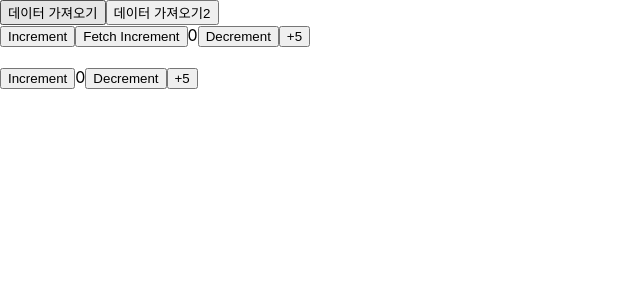
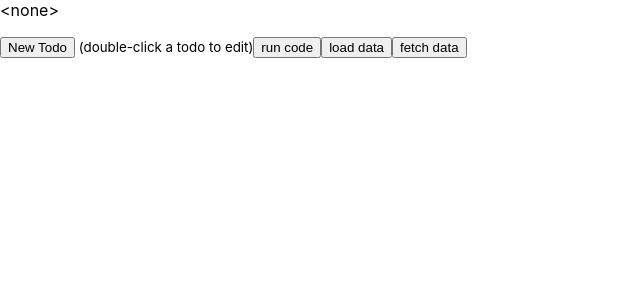
Before and after one commit to woo-ki/react6-mocking, a React (Create React App) app: page / in a window 1280 px wide. Shown: the top 300 px of the page, without its empty margins (0-640 px from the left). Built offline with nearby package versions, Linux system fonts and the light colour scheme.

Commit message:
mobx 라이브러리

```diff
--- a/package.json
+++ b/package.json
@@ -8,6 +8,8 @@
     "@testing-library/react": "^13.4.0",
     "@testing-library/user-event": "^13.5.0",
     "axios": "^0.27.2",
+    "mobx": "^6.6.2",
+    "mobx-react": "^7.5.3",
     "react": "^18.2.0",
     "react-dom": "^18.2.0",
     "react-redux": "^8.0.2",
--- a/src/App.js
+++ b/src/App.js
@@ -1,16 +1,21 @@
 // import './App.css';
 
-import TestMocking from "./components/TestMocking";
-import Counter from "./features/counter/Counter";
-import Counter2 from "./components/Counter2";
+// import TestMocking from "./components/TestMocking";
+// import Counter from "./features/counter/Counter";
+// import Counter2 from "./components/Counter2";
+// import MobxExample from "./components/MobxExample";
+import TodoList from "./components/TodoList";
+import {observableTodoStore} from "./app/ObservableTodoStore";
 
 function App() {
     return (
         <div className="App">
-            <TestMocking/>
-            <Counter/>
-            <br/>
-            <Counter2/>
+            {/*<TestMocking/>*/}
+            {/*<Counter/>*/}
+            {/*<br/>*/}
+            {/*<Counter2/>*/}
+            {/*<MobxExample/>*/}
+            <TodoList store={observableTodoStore}/>
         </div>
     );
 }
--- /dev/null
+++ b/src/app/ObservableTodoStore.js
@@ -0,0 +1,57 @@
+import {action, autorun, computed, makeAutoObservable, makeObservable, observable} from "mobx";
+import axios from "axios";
+
+class ObservableTodoStore {
+    todos = [];
+    pendingRequests = 0;
+
+    constructor() {
+        // makeObservable(this, {
+        //     todos: observable,
+        //     pendingRequests: observable,
+        //     completedTodosCount: computed,
+        //     report: computed,
+        //     addTodo: action,
+        // });
+        makeAutoObservable(this);
+        autorun(() => console.log(this.report));
+    }
+
+    get completedTodosCount() {
+        return this.todos.filter(
+            todo => todo.completed === true
+        ).length;
+    }
+
+    get report() {
+        if (this.todos.length === 0)
+            return "<none>";
+        const nextTodo = this.todos.find(todo => todo.completed === false);
+        return `Next todo: "${nextTodo ? nextTodo.task : "<none>"}". ` +
+            `Progress: ${this.completedTodosCount}/${this.todos.length}`;
+    }
+
+    addTodo(task) {
+        this.todos.push({
+            task: task,
+            completed: false,
+            assignee: null
+        });
+    }
+
+    fetchData = function* () {
+        const fetchTodo = async () => {
+            const res = await axios.get("/todo");
+            return res.data.todo.task;
+        }
+
+        try {
+            const todo = yield fetchTodo();
+            this.addTodo(todo);
+        } catch(error) {
+            console.log(`error: ${error}`);
+        }
+    }
+}
+
+export const observableTodoStore = new ObservableTodoStore();
--- /dev/null
+++ b/src/components/MobxExample.jsx
@@ -0,0 +1,40 @@
+import React from 'react';
+
+import {todoStore} from "../app/TodoStore";
+import {observableTodoStore} from "../app/ObservableTodoStore";
+
+const MobxExample = () => {
+    const run = () => {
+        todoStore.addTodo("read MobX tutorial");
+        console.log(todoStore.report());
+
+        todoStore.addTodo("try MobX");
+        console.log(todoStore.report());
+
+        todoStore.todos[0].completed = true;
+        console.log(todoStore.report());
+
+        todoStore.todos[1].task = "try MobX in own project";
+        console.log(todoStore.report());
+
+        todoStore.todos[0].task = "grok MobX tutorial";
+        console.log(todoStore.report());
+    }
+
+    const runObs = () => {
+        observableTodoStore.addTodo("read MobX tutorial");
+        observableTodoStore.addTodo("try MobX");
+        observableTodoStore.todos[0].completed = true;
+        observableTodoStore.todos[1].task = "try MobX in own project";
+        observableTodoStore.todos[0].task = "grok MobX tutorial";
+    }
+
+    return (
+        <div>
+            <button onClick={run}>run code</button>
+            <button onClick={runObs}>run Obs code</button>
+        </div>
+    );
+};
+
+export default MobxExample;
--- /dev/null
+++ b/src/components/TodoList.jsx
@@ -0,0 +1,71 @@
+import {observer} from "mobx-react";
+import {action} from "mobx";
+
+const TodoList = observer(({store}) => {
+    const onNewTodo = () => {
+        store.addTodo(prompt('Enter a new todo:', 'coffee plz'));
+    }
+
+    const run = () => {
+        store.todos[0].completed = !store.todos[0].completed;
+        store.todos[1].task = "Random todo " + Math.random();
+        store.todos.push({ task: "Find a fine cheese", completed: true });
+    }
+
+    const load = () => {
+        action(() => {
+            store.pendingRequests++;
+        })();
+        setTimeout(action(() => {
+            store.addTodo('Random Todo ' + Math.random());
+            store.pendingRequests--;
+        }), 2000);
+    }
+    const fetchTodo = () => {
+        store.fetchData();
+    }
+
+    return (
+        <div>
+            {store.report}
+            <ul>
+                {store.todos.map(
+                    (todo, idx) => <TodoView todo={todo} key={idx}/>
+                )}
+            </ul>
+            {store.pendingRequests > 0 ? <marquee>Loading...</marquee> : null}
+            <button onClick={onNewTodo}>New Todo</button>
+            <small> (double-click a todo to edit)</small>
+            <button onClick={run}>run code</button>
+            <button onClick={load}>load data</button>
+            <button onClick={fetchTodo}>fetch data</button>
+        </div>
+    );
+})
+
+const TodoView = observer(({todo}) => {
+    const onToggleCompleted = () => {
+        todo.completed = !todo.completed;
+    }
+
+    const onRename = () => {
+        todo.task = prompt('Task name', todo.task) || todo.task;
+    }
+
+    return (
+        <li onDoubleClick={onRename}>
+            <input
+                type='checkbox'
+                checked={todo.completed}
+                onChange={onToggleCompleted}
+            />
+            {todo.task}
+            {todo.assignee
+                ? <small>{todo.assignee.name}</small>
+                : null
+            }
+        </li>
+    );
+})
+
+export default TodoList;
--- a/src/mocks/handlers.js
+++ b/src/mocks/handlers.js
@@ -1,6 +1,15 @@
 import { rest } from "msw";
 
 export const handlers = [
+    rest.get("/todo", async (req, res, ctx) => {
+        return res(
+            ctx.json({
+                todo: {
+                    task: "Todo from Server"
+                }
+            })
+        )
+    }),
     rest.put("/counter/increment", async (req, res, ctx) => {
         const {value} = req.body;
         console.log(req.json(), req.body);
```
Also changed, not shown: src/app/TodoStore.js (added, +27 -0 lines), 1 other file (tests, documents, lock files or other folders).
